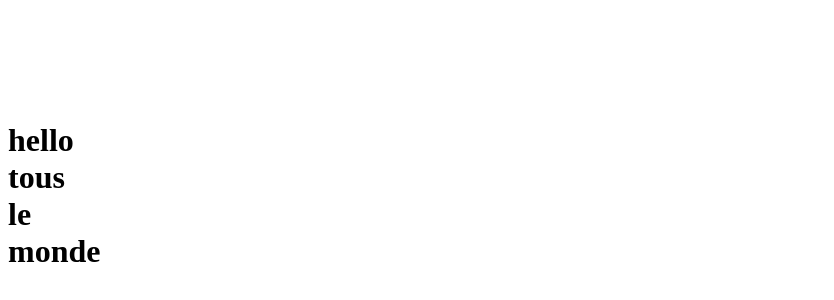
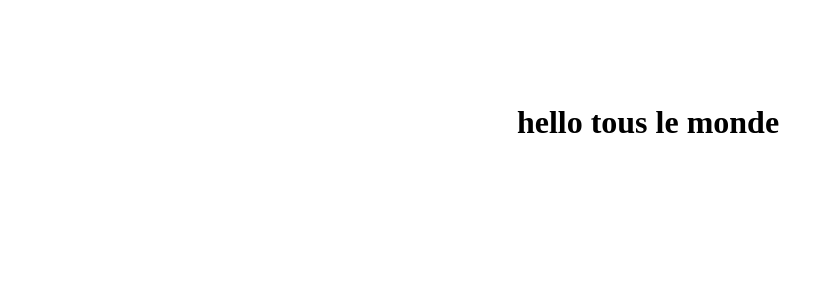
Before and after one commit to ofti01/react-git, a plain HTML site: page index.html in a window 1280 px wide. Shown: the part 286-586 px from the top of the page, without its empty margins (0-834 px from the left). Drawn offline with Linux system fonts and the light colour scheme.

Commit message:
first edition

```diff
--- a/styles.css
+++ b/styles.css
@@ -1,12 +1,10 @@
 *{
     box-sizing: border-box;
-    height: 0;
-    width: 0;
 }
-.section {
+body {
+    width: 100%;
     height: 100vh;
-    width: 100%;
     display: flex;
+    justify-content: center;
     align-items: center;
-    justify-content: center;
 }
```
Also changed, not shown: index.html (+3 -3 lines).
